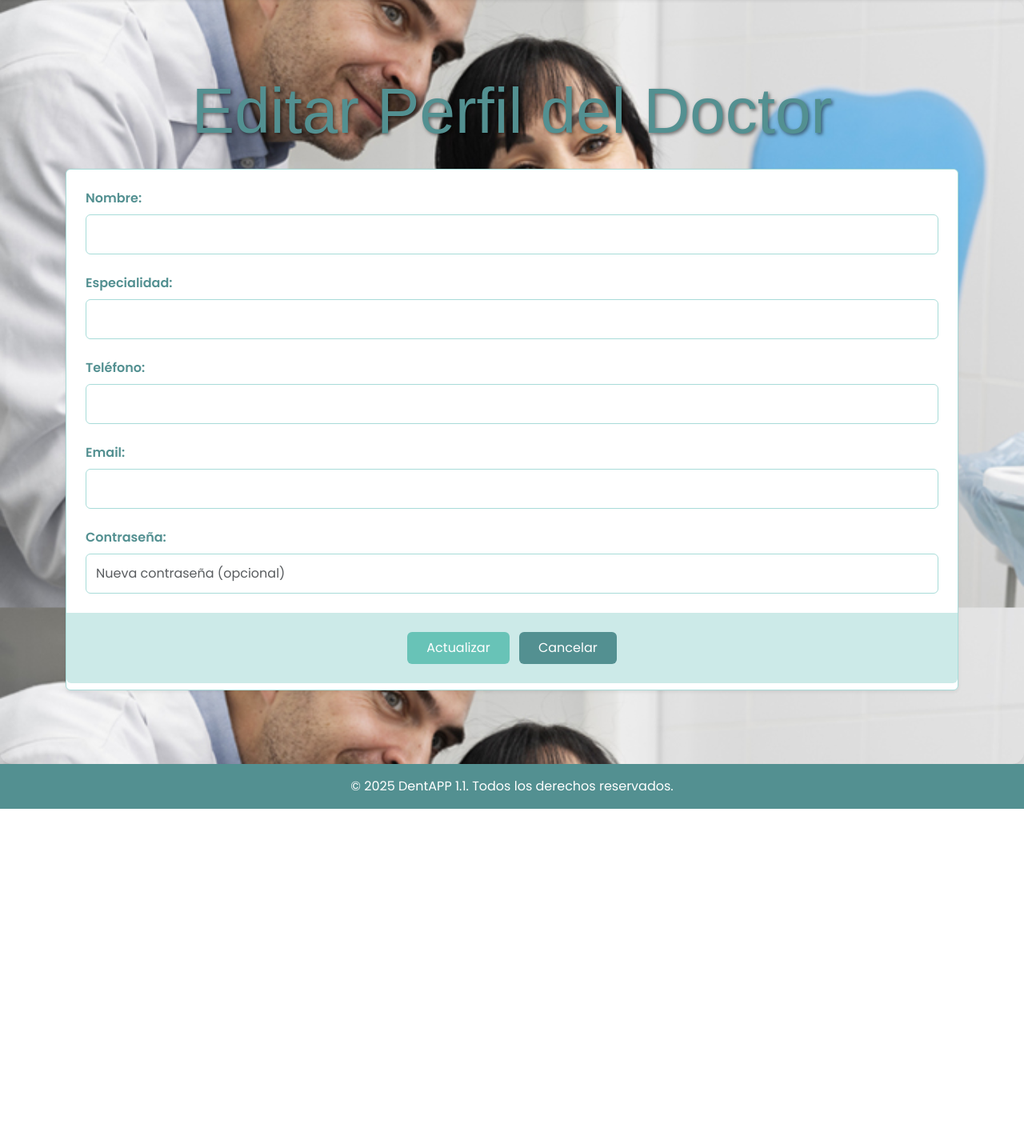
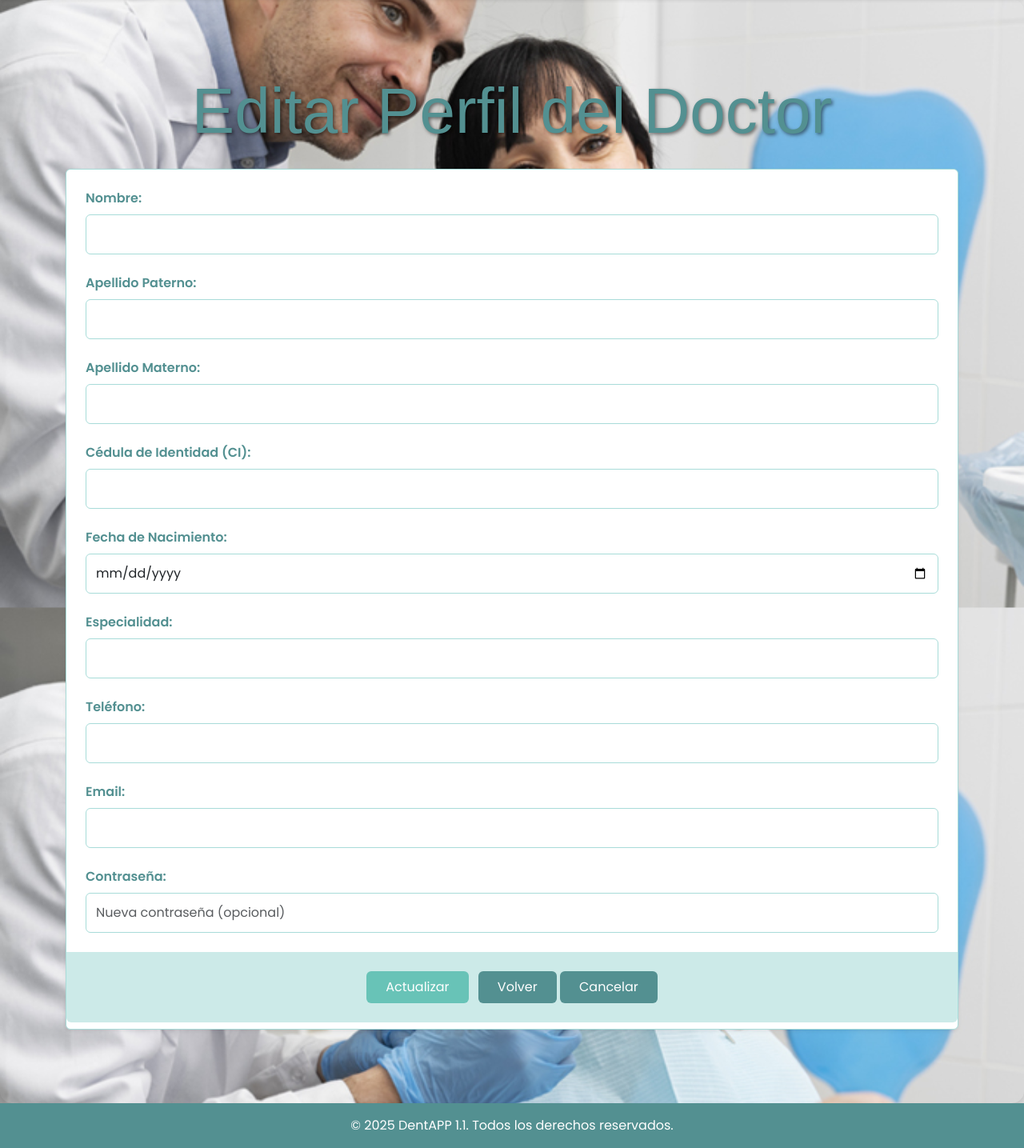
Before and after one commit to HAjiMe-0/BDdentista, a Flask app: template app/templates/doctor/editar_doctor.html in a window 1280 px wide. Shown: the part 97-1532 px from the top of the page at 80% size. Before the commit the page ends 1108 px from the top, so only its background shows below. Run offline with Flask 3, Linux system fonts and the light colour scheme; the template is opened without the code that fills it, so the values that code supplies are empty; some libraries are stand-ins or nearby versions.

Commit message:
Arreglo CRUD Doctor

```diff
--- a/app/__init__.py
+++ b/app/__init__.py
@@ -12,7 +12,7 @@ migrate = Migrate()
 def create_app():
     app = Flask(__name__)
     app.config['SECRET_KEY'] = 'your_secret_key'
-    app.config['SQLALCHEMY_DATABASE_URI'] = 'postgresql+pg8000://postgres:123@localhost/BDDentista'
+    app.config['SQLALCHEMY_DATABASE_URI'] = 'postgresql+pg8000://postgres:chupaelperro611@localhost/BDDentista'
     app.config['MAIL_SERVER'] = 'smtp.yourmailserver.com'
     app.config['MAIL_PORT'] = 587
     app.config['MAIL_USE_TLS'] = True
--- a/app/templates/doctor/editar_doctor.html
+++ b/app/templates/doctor/editar_doctor.html
@@ -1,6 +1,6 @@
 {% extends 'base.html' %}
 
-{% block title %}Dashboard - Bienvenido{% endblock %}
+{% block title %}Dashboard - Editar Doctor{% endblock %}
 
 {% block content %}
 <div class="container py-5">
@@ -15,6 +15,48 @@
                    name="nombre"
                    class="form-control"
                    value="{{ doctor.nombre }}"
+                   required
+                   style="border-color: #a8dcd9; padding: 0.75rem; background-color: #ffffff;">
+        </div>
+
+        <div class="mb-4">
+            <label for="paterno" class="form-label" style="color: #539091; font-weight: 600;">Apellido Paterno:</label>
+            <input type="text"
+                   id="paterno"
+                   name="paterno"
+                   class="form-control"
+                   value="{{ doctor.paterno or '' }}"
+                   style="border-color: #a8dcd9; padding: 0.75rem; background-color: #ffffff;">
+        </div>
+
+        <div class="mb-4">
+            <label for="materno" class="form-label" style="color: #539091; font-weight: 600;">Apellido Materno:</label>
+            <input type="text"
+                   id="materno"
+                   name="materno"
+                   class="form-control"
+                   value="{{ doctor.materno or '' }}"
+                   style="border-color: #a8dcd9; padding: 0.75rem; background-color: #ffffff;">
+        </div>
+
+        <div class="mb-4">
+            <label for="ci" class="form-label" style="color: #539091; font-weight: 600;">Cédula de Identidad (CI):</label>
+            <input type="number"
+                   id="ci"
+                   name="ci"
+                   class="form-control"
+                   value="{{ doctor.ci }}"
+                   required
+                   style="border-color: #a8dcd9; padding: 0.75rem; background-color: #ffffff;">
+        </div>
+
+        <div class="mb-4">
+            <label for="fecha_nacimiento" class="form-label" style="color: #539091; font-weight: 600;">Fecha de Nacimiento:</label>
+            <input type="date"
+                   id="fecha_nacimiento"
+                   name="fecha_nacimiento"
+                   class="form-control"
+                   value="{{ doctor.fecha_nacimiento }}"
                    required
                    style="border-color: #a8dcd9; padding: 0.75rem; background-color: #ffffff;">
         </div>
@@ -69,6 +111,11 @@
             <a href="{{ url_for('main.detalle_doctor', doctor_id=doctor.doctor_id) }}"
                class="btn px-4 py-2"
                style="background-color: #539091; color: #ffffff; border: none;">
+                Volver
+            </a>
+            <a href="{{ url_for('main.detalle_doctor', doctor_id=doctor.doctor_id) }}"
+               class="btn px-4 py-2"
+               style="background-color: #539091; color: #ffffff; border: none;">
                 Cancelar
             </a>
         </div>
```
Also changed, not shown: app/controllers.py (+22 -5 lines), app/templates/doctor/detalle_doctor.html (+9 -3 lines).
